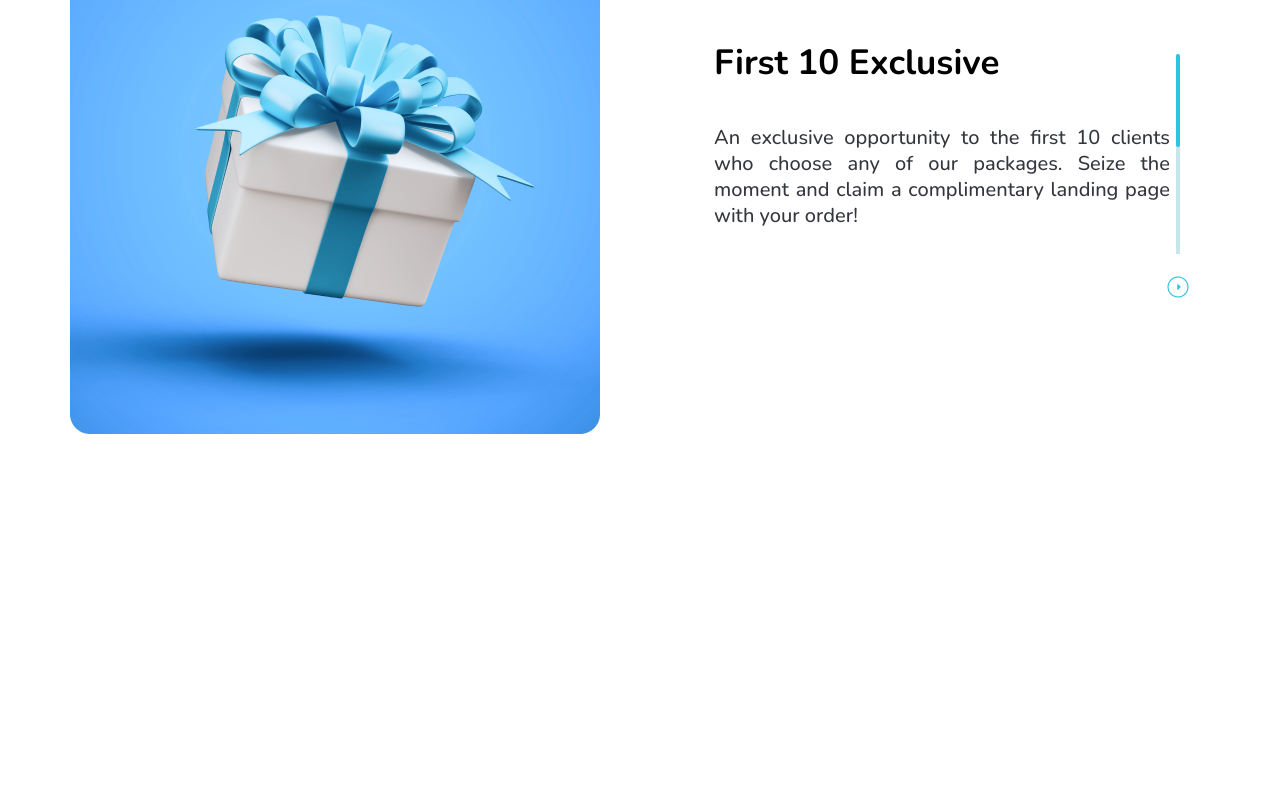
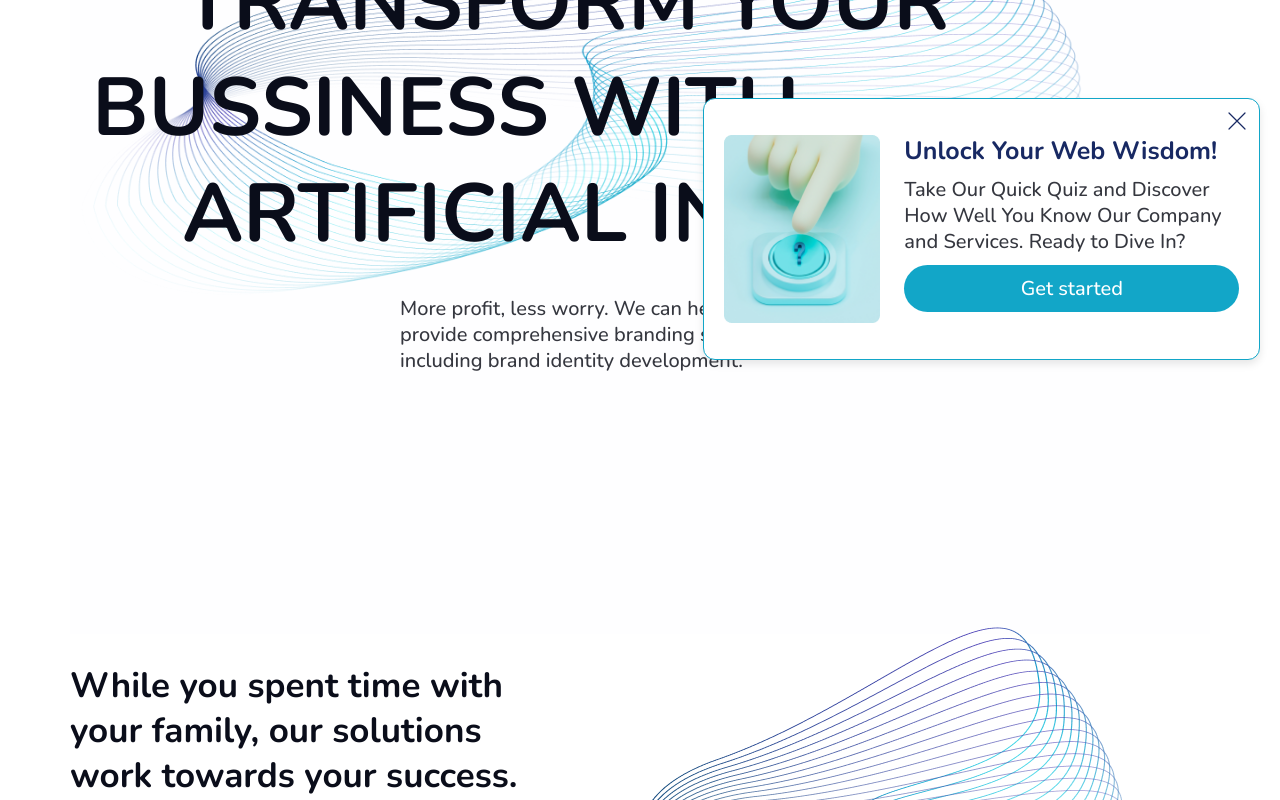
Before and after one commit to DariaBatiuk/HRUN-website-react, a React (Create React App) app: page / in a window 1280 px wide. Shown: the part 420-1220 px from the top of the page. Before the commit the page ends 854 px from the top, so only its background shows below. Built offline with nearby package versions, Linux system fonts and the light colour scheme.

Commit message:
fixed promo page

```diff
--- a/src/Pages/Home/Home.js
+++ b/src/Pages/Home/Home.js
@@ -9,11 +9,11 @@ import ContactWindow from '../../сomponents/contactWindow/ContactWindow';
 function Home() {
 	return (
 		<div>
-			{/* <PromoSection /> */}
+			<PromoSection />
 			{/* <ContactWindow /> */}
-			{/* <Approach /> */}
+			<Approach />
 			<Service />
-			{/* <Contact /> */}
+			<Contact />
 		</div>
 	)
 }
--- a/src/сomponents/serviceSection/index.css
+++ b/src/сomponents/serviceSection/index.css
@@ -38,6 +38,7 @@
   align-items: center;
 }
 .service__slide{
+	position: relative;
 	display: flex;
 	align-items: center;
 	gap: 10%;
@@ -81,12 +82,10 @@
 	text-align: left;
 }
 .scrollIndicatorContainer {
-  position: fixed;
-  right: 100px; /* Adjust based on layout */
-  /* top: 0;
-  bottom: 0; */
+ 	position: absolute;
+	right: 0;
   width: 4px; /* Width of the scroll bar */
-	height: 25%;
+	height: 45%;
 	display: flex;
   flex-direction: column;
   justify-content: space-between;
```
